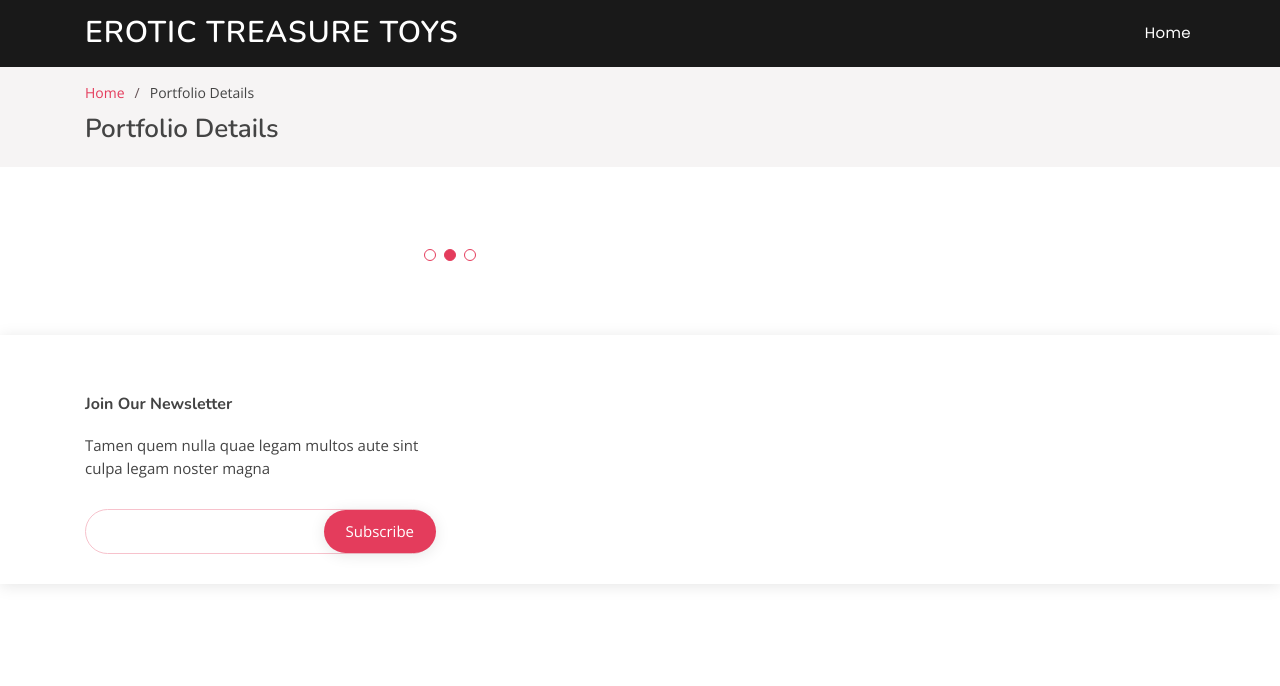
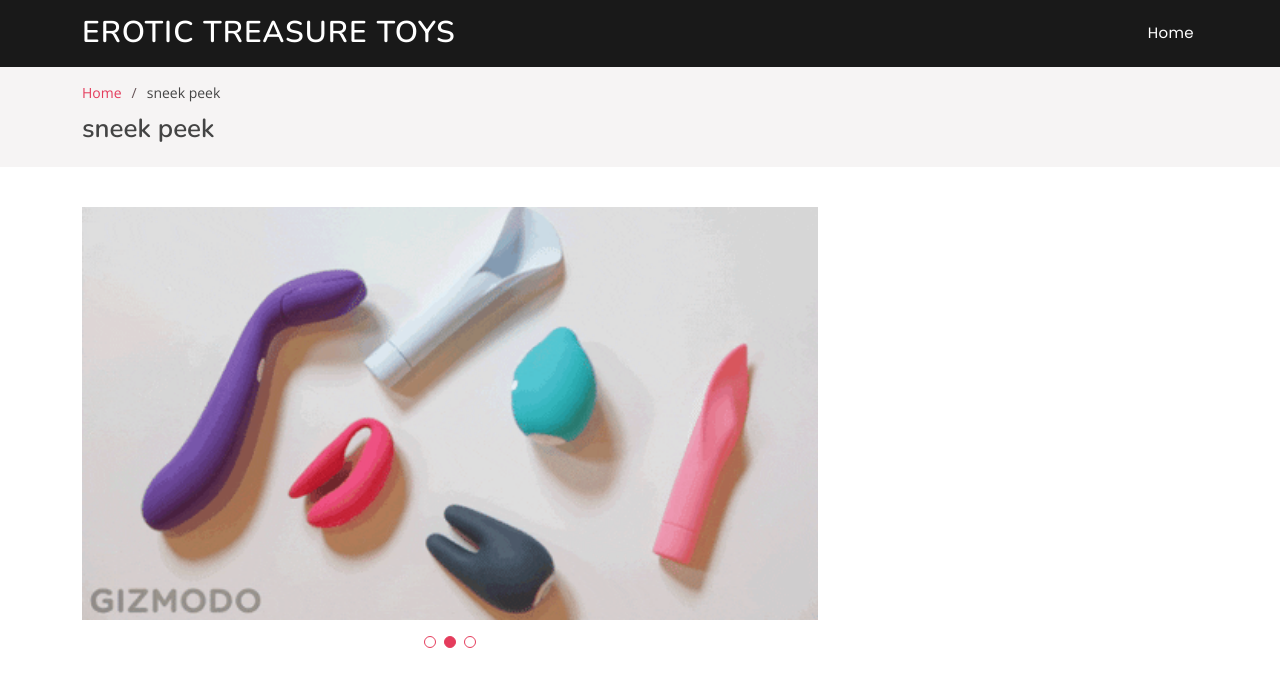
Before and after one commit to Erotreasuretoys/shop, a plain HTML site: page portfolio-details.html in a window 1280 px wide. Drawn offline with nearby package versions, Linux system fonts and the light colour scheme.

Commit message:
Add files via upload

```diff
--- a/portfolio-details.html
+++ b/portfolio-details.html
@@ -10,19 +10,19 @@
   <meta content="" name="keywords">
 
   <!-- Favicons -->
-  <link href="assets/img/favcon.png" rel="icon">
-  <link href="assets/img/ap-touch-icon.png" rel="apple-touch-icon">
+  <link href="img/favcn.png" rel="icon">
+  <link href="imouch-icon.png" rel="apple-touch-icon">
 
   <!-- Google Fonts -->
   <link href="https://fonts.googleapis.com/css?family=Open+Sans:300,300i,400,400i,600,600i,700,700i|Nunito:300,300i,400,400i,600,600i,700,700i|Poppins:300,300i,400,400i,500,500i,600,600i,700,700i" rel="stylesheet">
 
   <!-- Vendor CSS Files -->
-  <link href="assets/vendor/bootstrap/css/bootstrap.min.css" rel="stylesheet">
-  <link href="assets/vendor/bootstrap-icons/bootstrap-icons.css" rel="stylesheet">
-  <link href="assets/vendor/boxicons/css/boxicons.min.css" rel="stylesheet">
-  <link href="assets/vendor/glightbox/css/glightbox.min.css" rel="stylesheet">
-  <link href="assets/vendor/remixicon/remixicon.css" rel="stylesheet">
-  <link href="assets/vendor/swiper/swiper-bundle.min.css" rel="stylesheet">
+  <link href="vendor/bootstrap/css/bootstrap.min.css" rel="stylesheet">
+  <link href="vendor/bootstrap-icons/bootstrap-icons.css" rel="stylesheet">
+  <link href="vendor/boxicons/css/boxicons.min.css" rel="stylesheet">
+  <link href="vendor/glightbox/css/glightbox.min.css" rel="stylesheet">
+  <link href="vendor/remixicon/remixicon.css" rel="stylesheet">
+  <link href="vendor/swiper/swiper-bundle.min.css" rel="stylesheet">
 
   <!-- Template Main CSS File -->
   <link href="style.css" rel="stylesheet">
@@ -42,13 +42,13 @@
   <header id="header" class="fixed-top header-inner-pages">
     <div class="container d-flex align-items-center justify-content-between">
 
-      <h1 class="logo"><a href="index.html">Erotic treasure toys</a></h1>
+      <h1 class="logo"><a href="home.html">Erotic treasure toys</a></h1>
       <!-- Uncomment below if you prefer to use an image logo -->
-      <!-- <a href="index.html" class="logo"><img src="assets/img/logo.png" alt="" class="img-fluid"></a>-->
+      <!-- <a href="index.html" class="logo"><img src="img/logo.png" alt="" class="img-fluid"></a>-->
 
       <nav id="navbar" class="navbar">
         <ul>
-          <li><a class="nav-link scrollto " href="#hero">Home</a></li>
+          <li><a class="nav-link scrollto " href="home.html">Home</a></li>
 
 
           </li>
@@ -66,15 +66,15 @@
       <div class="container">
 
         <ol>
-          <li><a href="index.html">Home</a></li>
-          <li>Portfolio Details</li>
+          <li><a href="home.html">Home</a></li>
+          <li>sneek peek</li>
         </ol>
-        <h2>Portfolio Details</h2>
+        <h2>sneek peek</h2>
 
       </div>
     </section><!-- End Breadcrumbs -->
 
-    <!-- ======= Portfolio Details Section ======= -->
+    <!-- ======= sneek peek Section ======= -->
     <section id="portfolio-details" class="portfolio-details">
       <div class="container">
 
@@ -85,15 +85,15 @@
               <div class="swiper-wrapper align-items-center">
 
                 <div class="swiper-slide">
-                  <img src="" alt="">
+                  <img src="./est/giphy (1).gif" alt="">
                 </div>
 
                 <div class="swiper-slide">
-                  <img src="" alt="">
+                  <img src="./est/giphy.gif" alt="">
                 </div>
 
                 <div class="swiper-slide">
-                  <img src="" alt="">
+                  <img src="./est/po.gif" alt="">
                 </div>
 
               </div>
@@ -105,7 +105,7 @@
         </div>
 
       </div>
-    </section><!-- End Portfolio Details Section -->
+    </section><!-- End sneek peek Section -->
 
   </main><!-- End #main -->
 
@@ -119,13 +119,6 @@
 
 
 
-          <div class="col-lg-4 col-md-6 footer-newsletter">
-            <h4>Join Our Newsletter</h4>
-            <p>Tamen quem nulla quae legam multos aute sint culpa legam noster magna</p>
-            <form action="" method="post">
-              <input type="email" name="email"><input type="submit" value="Subscribe">
-            </form>
-          </div>
 
         </div>
       </div>
@@ -137,11 +130,11 @@
   <a href="#" class="back-to-top d-flex align-items-center justify-content-center"><i class="bi bi-arrow-up-short"></i></a>
 
   <!-- Vendor JS Files -->
-  <script src="assets/vendor/bootstrap/js/bootstrap.bundle.min.js"></script>
-  <script src="assets/vendor/glightbox/js/glightbox.min.js"></script>
-  <script src="assets/vendor/isotope-layout/isotope.pkgd.min.js"></script>
-  <script src="assets/vendor/swiper/swiper-bundle.min.js"></script>
-  <script src="assets/vendor/php-email-form/validate.js"></script>
+  <script src="vendor/bootstrap/js/bootstrap.bundle.min.js"></script>
+  <script src="vendor/glightbox/js/glightbox.min.js"></script>
+  <script src="vendor/isotope-layout/isotope.pkgd.min.js"></script>
+  <script src="vendor/swiper/swiper-bundle.min.js"></script>
+  <script src="vendor/php-email-form/validate.js"></script>
 
   <!-- Template Main JS File -->
   <script src="assets/js/main.js"></script>
```
